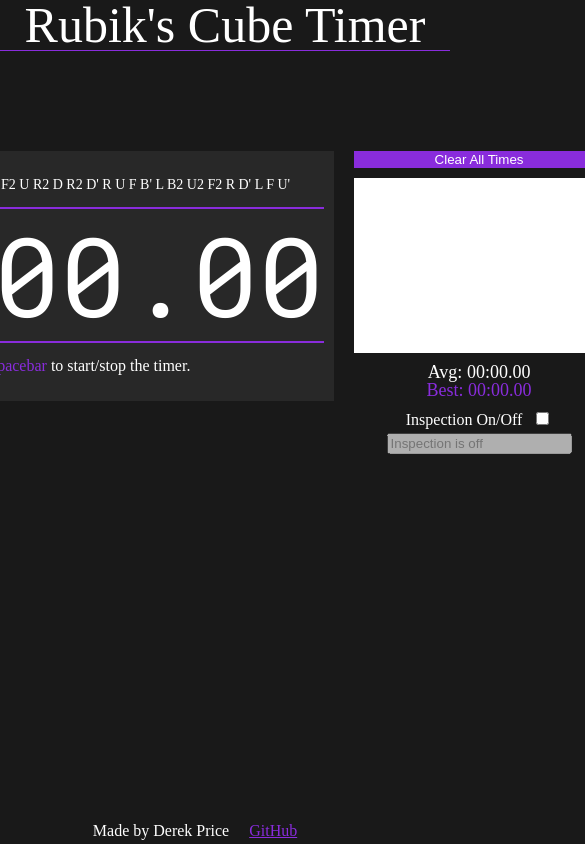
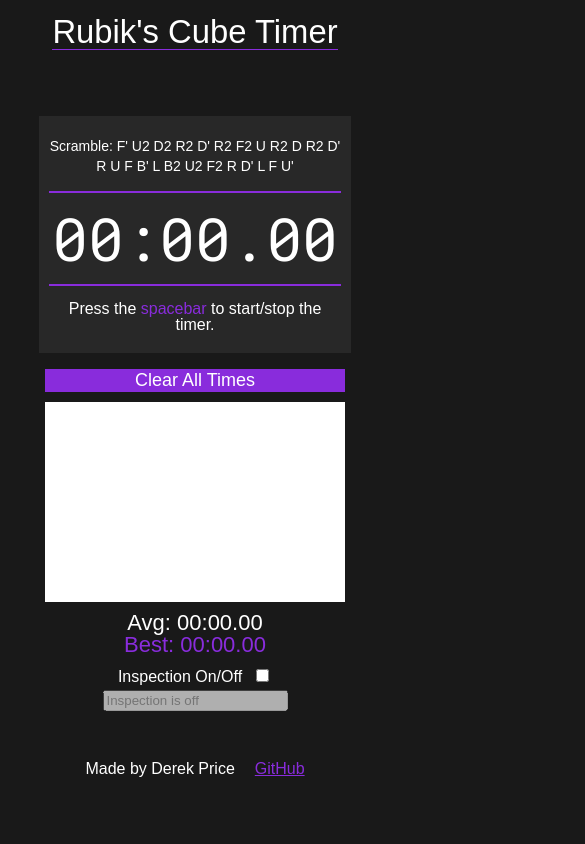
Before and after one commit to DerekPixel/rubiks-cube-timer, a React (Create React App) app: page / in a window 390 px wide. Shown: the whole page, 585 px wide, since content can reach past the window. Built offline with nearby package versions, Linux system fonts and the light colour scheme.

Commit message:
using flex and whatnot to improve responsiveness

```diff
--- a/src/App.css
+++ b/src/App.css
@@ -56,84 +56,103 @@ box-sizing: border-box;
   src: url(./fonts/RobotoMono-VariableFont_wght.ttf);
 }
 
+:root {
+  font-family: sans-serif;
+}
+
+/*
+================================
+Generic Elements
+================================
+*/
+
 body {
-  align-items: center;
   background-color: rgb(25, 25, 25);
   color: white;
-  display: flex;
-  flex-direction: column;
-  height: 100vh;
-  justify-content: center;
-  text-align: center;
 }
 
 .App {
-  height: 100vh;
-  width: 100vw;
+  position: relative;
+  display: flex;
+  flex-direction: column;
+  min-height: 100vh;
 }
 
 .twoColumns {
   display: flex;
   flex-direction: row;
+  flex-wrap: wrap;
   justify-content: center;
-  margin: 100px 0;
 }
 
 header {
   margin: 0 auto;
   text-align: center;
-  width: 450px;
+  margin-bottom: 50px;
 }
 
 .title {
-  font-size: 50px;
+  font-size: calc(25px + 2vw);
   border-bottom: 1px solid #892cdc;
+  margin: 1rem 0;
 }
 
 .leftColumn {
+  align-items: center;
+  display: flex;
+  justify-content: center;
+  flex: 3 2 66%;
+}
+
+.scrambler-and-timer {
+  text-align: center;
   background-color: rgb(40, 40, 40);
   display: flex;
   flex-direction: column;
-  height: 250px;
   justify-content: center;
-  margin-right: 20px;
-  padding: 10px;
-  width: 600px;
+  /* height: 200px; */
+  padding: 20px 10px;
+  width: 80%;
+  min-width: 300px;
 }
 
 .scramble {
   font-size: 14px;
+  line-height: 20px;
 }
-
 
 .timer {
   border-bottom: 2px solid #892cdc;
   border-top: 2px solid #892cdc;
-  font-size: 110px;
+  font-size: calc(40px + 5vw);
+  /* font-size: 50px; */
   font-family: 'roboto-mono';
   font-weight: 400;
   margin: 15px 0;
-  padding: 0.1em 0;
+  padding: 1rem 0;
 }
 
 em {
   color: #892cdc;
 }
 
-
 .timesAndSettings {
+  text-align: center;
   display: flex;
+  flex: 1 1 33%;
   flex-direction: column;
   align-items: center;
   justify-content: center;
+  margin-top: 1rem;
 }
 
 .clearAll {
   background-color: #892cdc;
   color: white;
   border: none;
+  font-size: 18px;
   margin-bottom: 10px;
-  transition: .4s ease;
+  transition: background-color .4s ease, color .4s ease;
   width: 100%;
 }
 
@@ -146,16 +165,21 @@ em {
 .timesTable {
   background-color: white;
   color: black;
-  height: 175px;
+  height: 200px;
   margin-bottom: 10px;
   padding: 10px 0;
-  width: 250px;
+  width: 300px;
   overflow-y:auto;
   -ms-overflow-style: none;  /* IE and Edge */
   scrollbar-width: none;  /* Firefox */
 }
 
 .times {
+  display: flex;
+  justify-content: center;
+  align-items: center;
+  font-size: 22px;
+  /* height: 50px; */
   margin: 5px 0;
 }
 
@@ -172,9 +196,14 @@ em {
   border: none;
   border-radius: 5px;
   color: black;
-  font-weight: 600;
+  font-size: 16px;
+  font-family: sans-serif;
+  /* line-height: 50px; */
+  /* height: 20px; */
+  /* font-weight: 600; */
   margin-left: 5px;
-  transition: .2s ease;
+  transition: background-color .2s ease, color .2s ease;
+  padding: 5px;
 }
 
 .deleteButton:hover {
@@ -184,7 +213,7 @@ em {
 }
 
 .stats {
-  font-size: 18px;
+  font-size: 22px;
   margin-bottom: 10px;
 }
 
@@ -204,10 +233,12 @@ label {
 
 
 footer {
-  bottom: 5px;
+  /* bottom: 5px; */
   display: flex;
   justify-content: center;
-  position: absolute;
+  /* position: absolute; */
+  margin-top: 50px;
+  margin-bottom: 5px;
   width: 100%;
 }
 
```
